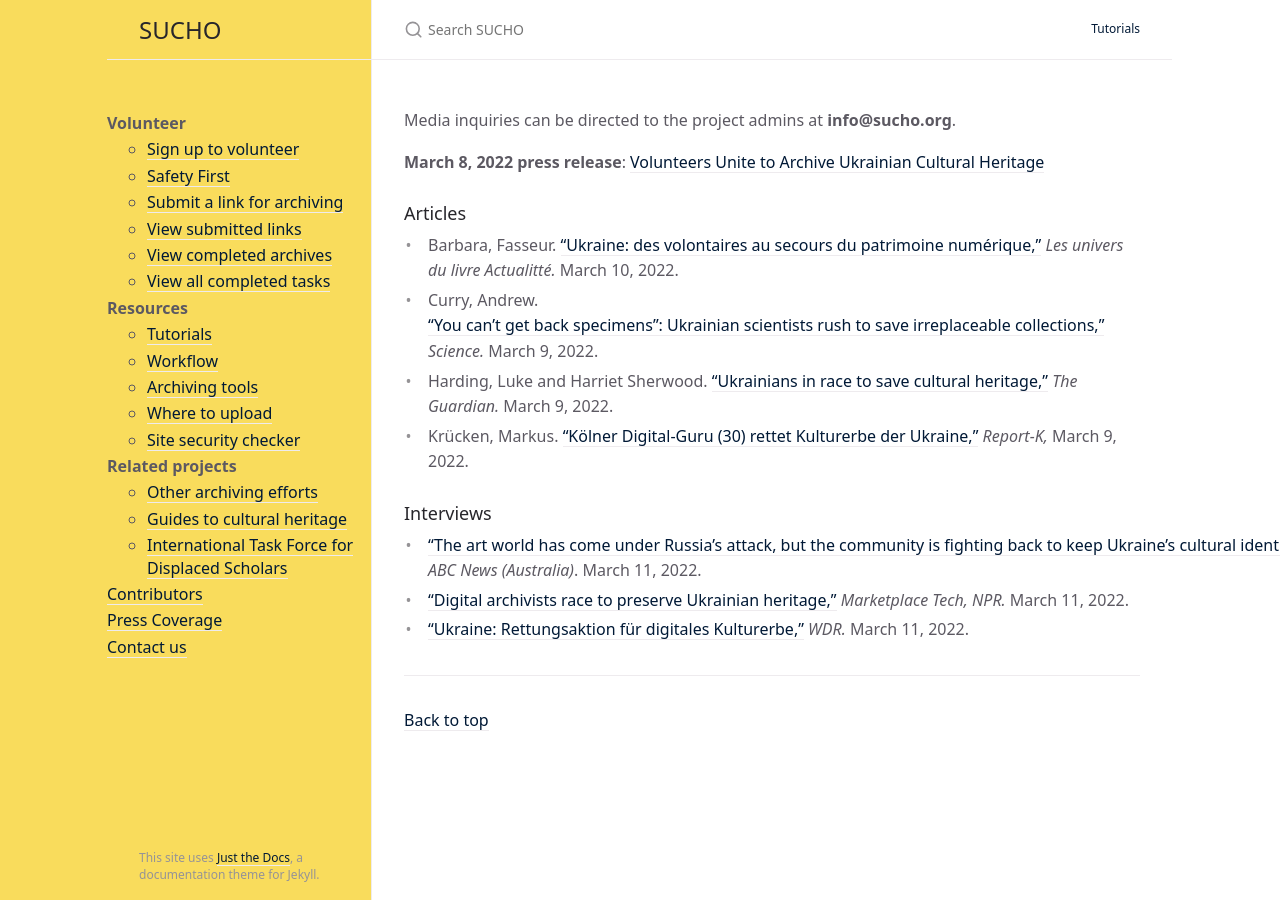
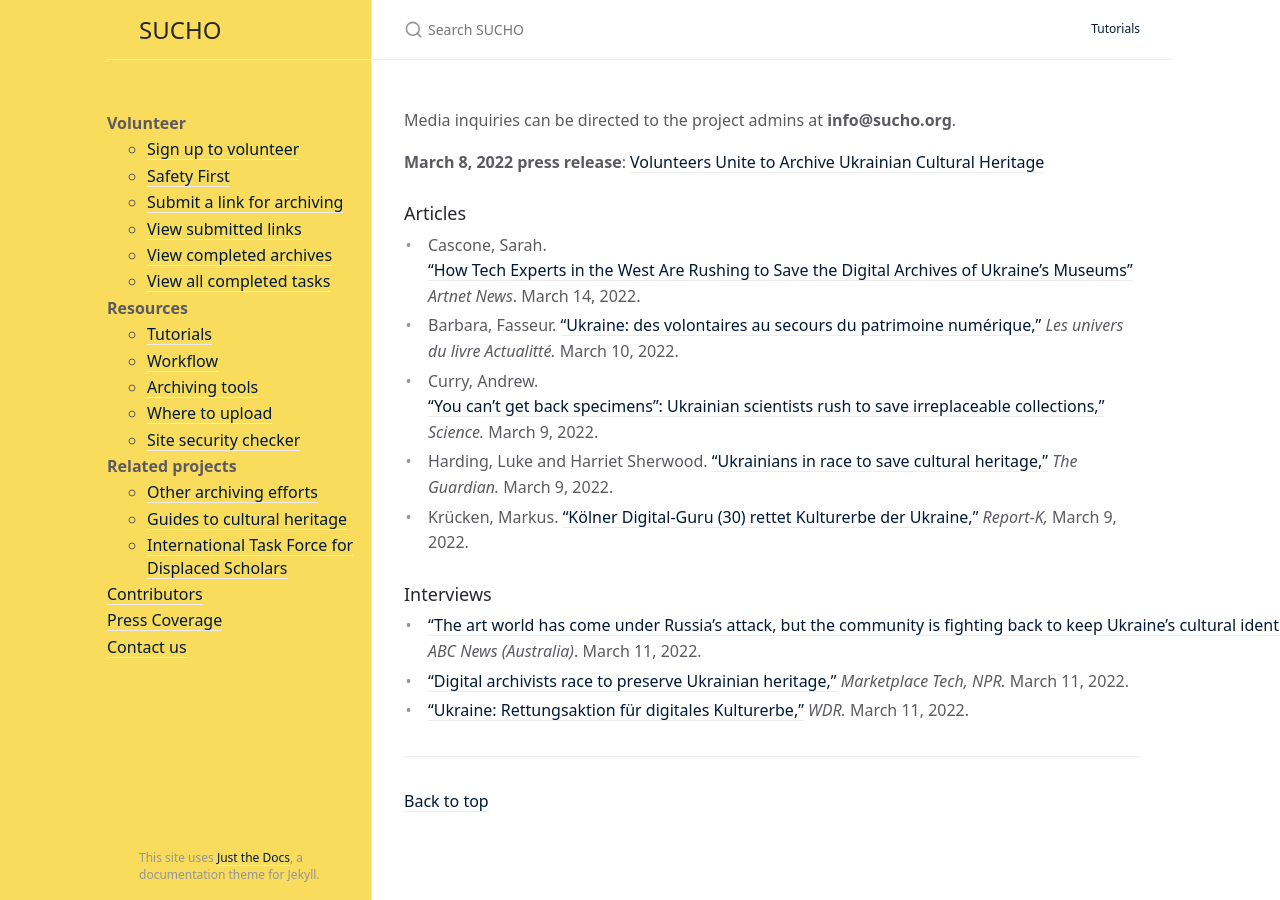
Before and after one commit to sucho-archiving/sucho-archiving.github.io, a Jekyll site: the page built from press.md, in a window 1280 px wide. Built offline with Jekyll 4.4.1, drawn with Linux system fonts in a browser that asks for light colours.

Commit message:
Update press.md

```diff
--- a/press.md
+++ b/press.md
@@ -10,6 +10,7 @@
 
 
 ### Articles
+- Cascone, Sarah. ["How Tech Experts in the West Are Rushing to Save the Digital Archives of Ukraine’s Museums"](https://news.artnet.com/art-world/saving-ukrainian-cultural-heritage-online-2084036) *Artnet News*. March 14, 2022.
 - Barbara, Fasseur. ["Ukraine: des volontaires au secours du patrimoine numérique,"](https://actualitte.com/article/105097/ressources/ukraine-des-volontaires-au-secours-du-patrimoine-numerique) *Les univers du livre Actualitté.* March 10, 2022.
 - Curry, Andrew. [“You can’t get back specimens”: Ukrainian scientists rush to save irreplaceable collections,"](https://www.science.org/content/article/you-can-t-get-back-specimens-ukrainian-scientists-rush-save-irreplaceable-collections) *Science.* March 9, 2022.
 - Harding, Luke and Harriet Sherwood. ["Ukrainians in race to save cultural heritage,"](https://www.theguardian.com/world/2022/mar/09/ukrainians-in-race-to-save-a-nations-cultural-heritage) *The Guardian.* March 9, 2022.
```
